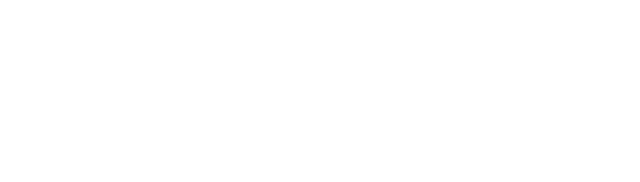
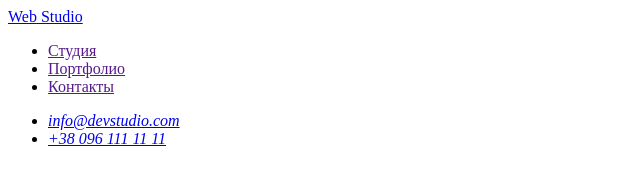
Before and after one commit to reddimka/goit-markup-hw-01, a plain HTML site: page index.html in a window 1280 px wide. Shown: the whole page, without its empty margins (0-640 px from the left). Drawn offline with Linux system fonts and the light colour scheme.

Commit message:
закончил хедер

```diff
--- a/index.html
+++ b/index.html
@@ -6,8 +6,26 @@
     <title>Веб студия</title>
   </head>
   <body>
-    <header></header>
-    <main></main>
+    <!--шапка сайта-->
+    <header>
+      <nav>
+        <a href="index.html"><span>Web</span> Studio</a>
+        <ul>
+          <li><a href="">Студия</a></li>
+          <li><a href="">Портфолио</a></li>
+          <li><a href="">Контакты</a></li>
+        </ul>
+      </nav>
+      <address>
+        <ul>
+          <li><a href="mailto:info@devstudio.com">info@devstudio.com</a></li>
+          <li><a href="tel:+380961111111">+38 096 111 11 11</a></li>
+        </ul>
+      </address>
+    </header>
+    <main>
+      <!--HERO-->
+    </main>
     <footer></footer>
   </body>
 </html>
```
